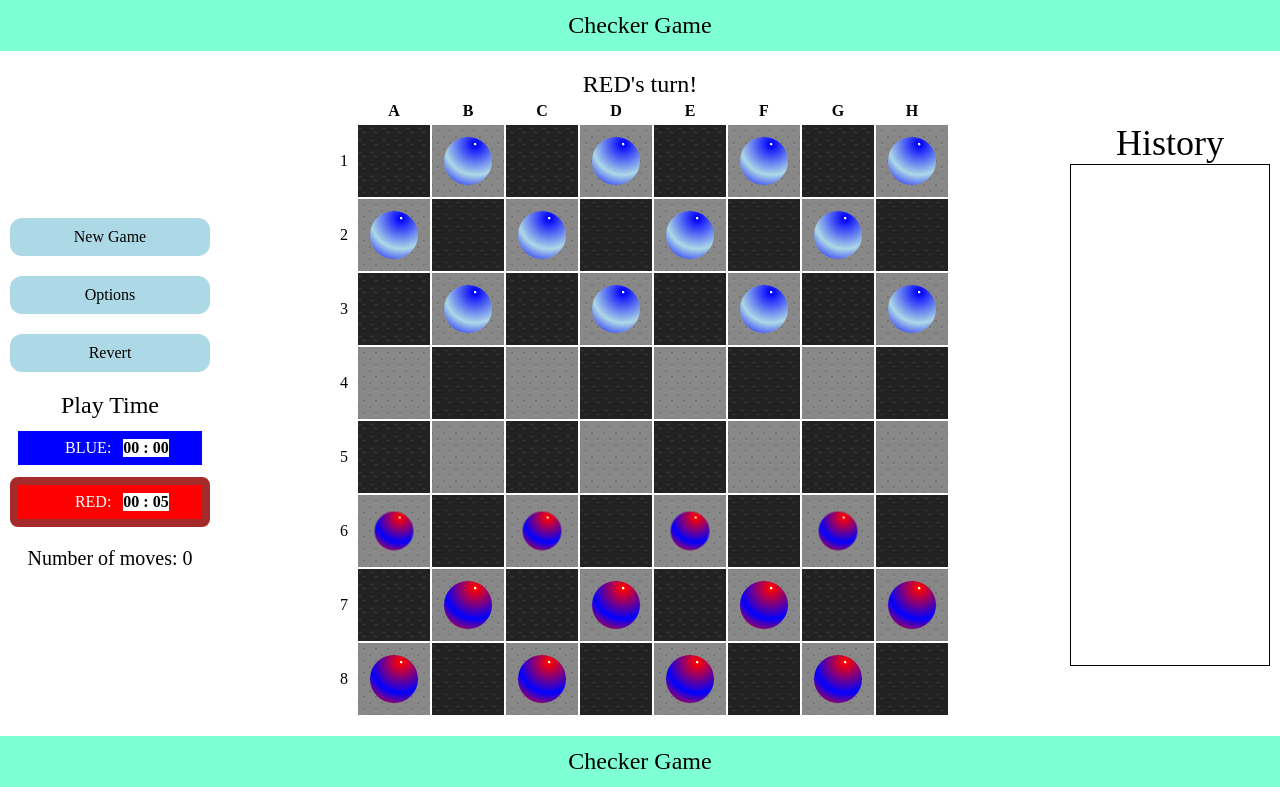
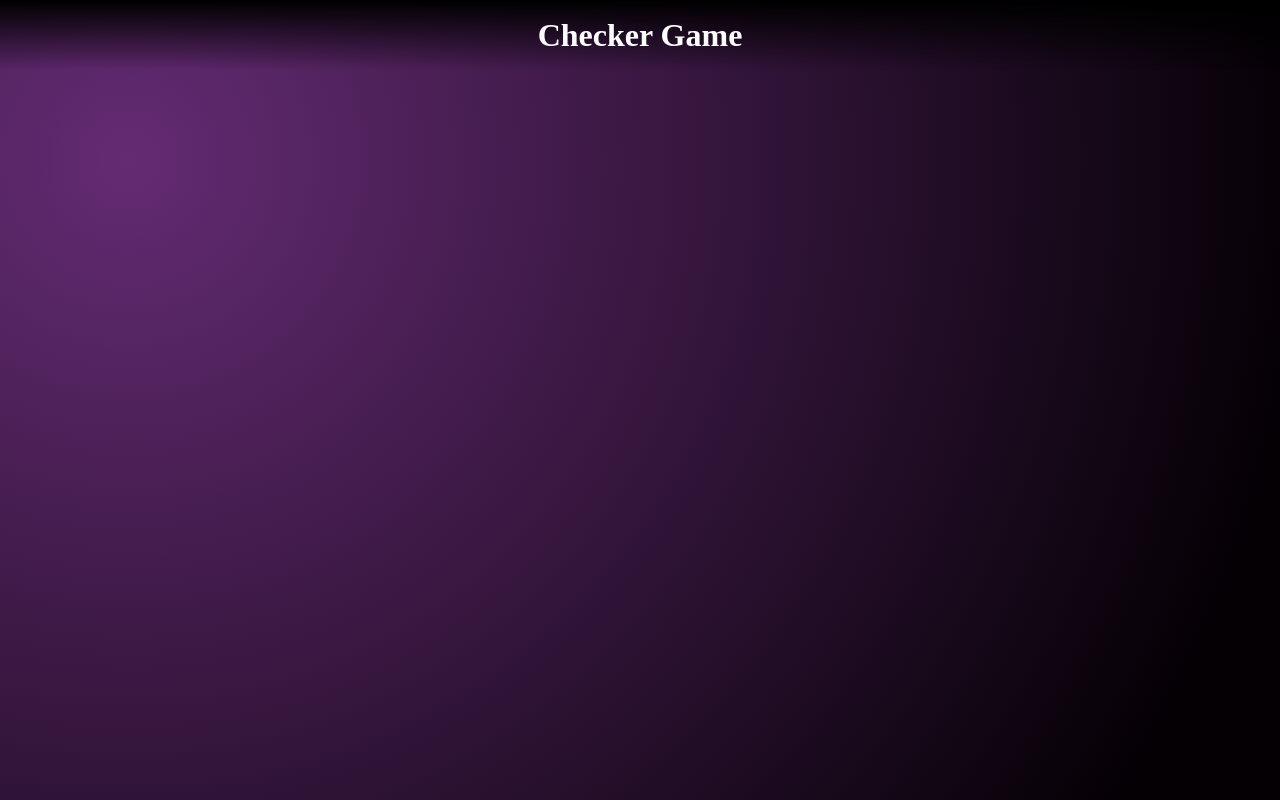
Before and after one commit to dreamcatcher0101/play-checker-game, a React (Create React App) app: page / in a window 1280 px wide. Built offline with nearby package versions, Linux system fonts and the light colour scheme.

Commit message:
feat: change background

```diff
--- a/src/components/common/footer/index.tsx
+++ /dev/null
@@ -1,6 +0,0 @@
-import React from 'react';
-import './style.css';
-
-export const FooterComponent: React.FC = () => {
-  return <div className="footer__container">Checker Game</div>;
-};
--- a/src/components/common/footer/style.css
+++ /dev/null
@@ -1,7 +0,0 @@
-.footer__container {
-  text-align: center;
-  font-size: 24px;
-  padding: 12px 0px;
-  background-color: aquamarine;
-  color: black;
-}
--- a/src/components/common/header/style.css
+++ b/src/components/common/header/style.css
@@ -1,7 +1,12 @@
 .header__container {
-  text-align: center;
-  font-size: 24px;
-  padding: 12px 0px;
-  background-color: aquamarine;
-  color: black;
+  position: relative;
+  z-index: 10;
+  height: 70px;
+  font-size: 32px;
+  font-weight: bold;
+  color: white;
+  display: flex;
+  align-items: center;
+  justify-content: center;
+  background: linear-gradient(to bottom, rgba(0, 0, 0, 1), rgba(0, 0, 0, 0));
 }
--- a/src/components/common/index.ts
+++ b/src/components/common/index.ts
@@ -1,7 +1,6 @@
 export * from './boardCell';
 export * from './confirmModal';
 export * from './controlPanel';
-export * from './footer';
 export * from './gameBoard';
 export * from './header';
 export * from './historyPanel';
--- a/src/components/common/layout/index.tsx
+++ b/src/components/common/layout/index.tsx
@@ -1,5 +1,4 @@
 import React from 'react';
-import { FooterComponent } from '../footer';
 import { HeaderComponent } from '../header';
 import './style.css';
 
@@ -11,8 +10,7 @@ const LayoutComponent: React.FC<LayoutProps> = ({ children }) => {
   return (
     <div className="layout__container">
       <HeaderComponent />
-      {children}
-      <FooterComponent />
+      <div className="layout-content__container">{children}</div>
     </div>
   );
 };
--- a/src/components/common/layout/style.css
+++ b/src/components/common/layout/style.css
@@ -1,3 +1,18 @@
 .layout__container {
   height: 100%;
 }
+
+.layout-content__container {
+  position: fixed;
+  left: 0px;
+  right: 0px;
+  top: 0px;
+  bottom: 0px;
+  overflow: auto;
+  padding-top: 70px;
+  background-image: radial-gradient(
+    circle farthest-corner at 10% 20%,
+    rgba(100, 43, 115, 1) 0%,
+    rgba(4, 0, 4, 1) 90%
+  );
+}
--- a/src/components/view/gameBoard/index.tsx
+++ b/src/components/view/gameBoard/index.tsx
@@ -1,17 +1,12 @@
 import React from 'react';
 import './style.css';
-import {
-  ControlPanelComponent,
-  GameBoardComponent,
-  HistoryPanelComponent,
-} from 'components/common';
 
 export const GameBoardView: React.FC = () => {
   return (
     <div className="game-board-view">
-      <ControlPanelComponent />
+      {/* <ControlPanelComponent />
       <GameBoardComponent />
-      <HistoryPanelComponent />
+      <HistoryPanelComponent /> */}
     </div>
   );
 };
```
